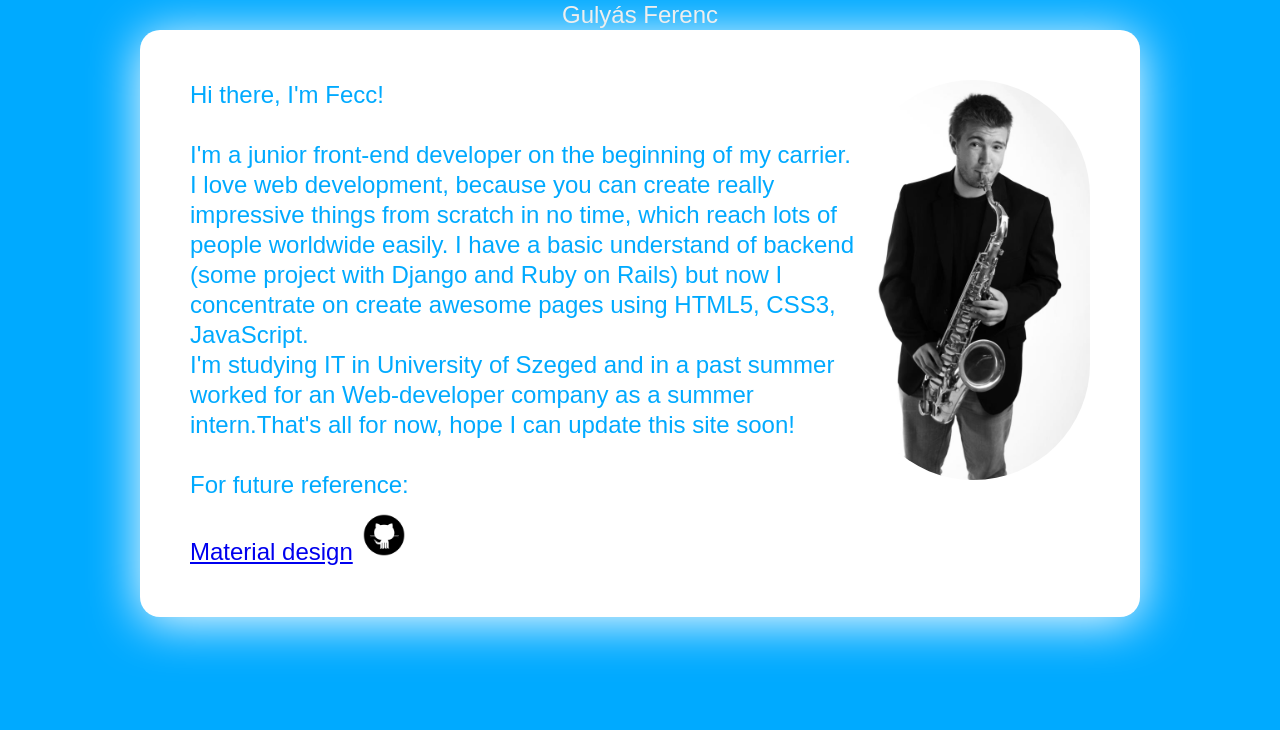
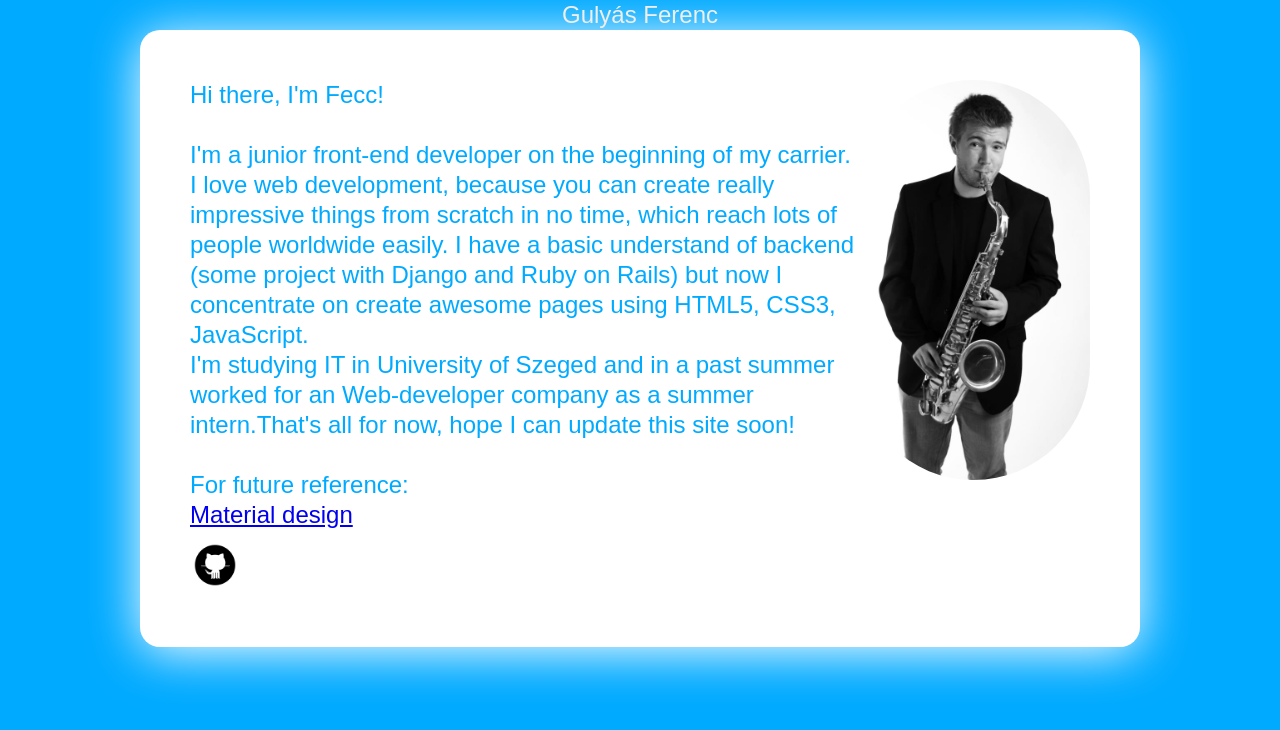
Before and after one commit to gulyasfeccferenc/gulyasfeccferenc.github.io, a plain HTML site: page index.html in a window 1280 px wide. Drawn offline with Linux system fonts and the light colour scheme.

Commit message:
Update index.html

```diff
--- a/index.html
+++ b/index.html
@@ -19,7 +19,7 @@
 			I'm a junior front-end developer on the beginning of my carrier. I love web development, because you can create really impressive things from scratch in no time, which reach lots of people worldwide easily. I have a basic understand of backend (some project with Django and Ruby on Rails) but now I concentrate on create awesome pages using HTML5, CSS3, JavaScript.<br>I'm studying IT in University of Szeged and in a past summer worked for an Web-developer company as a summer intern.That's all for now, hope I can update this site soon!<br>
 			<br>For future reference: <br>
 			<a href="https://www.google.com/design/spec/material-design/introduction.html">Material design</a>
-			<a href="https://github.com/gulyasfeccferenc"><img class="social" src="assets/img/github.png" alt="link for my GitHub acc"></a>
+			<br><a href="https://github.com/gulyasfeccferenc"><img class="social" src="assets/img/github.png" alt="link for my GitHub acc"></a>
 		</p>
 
 
```
